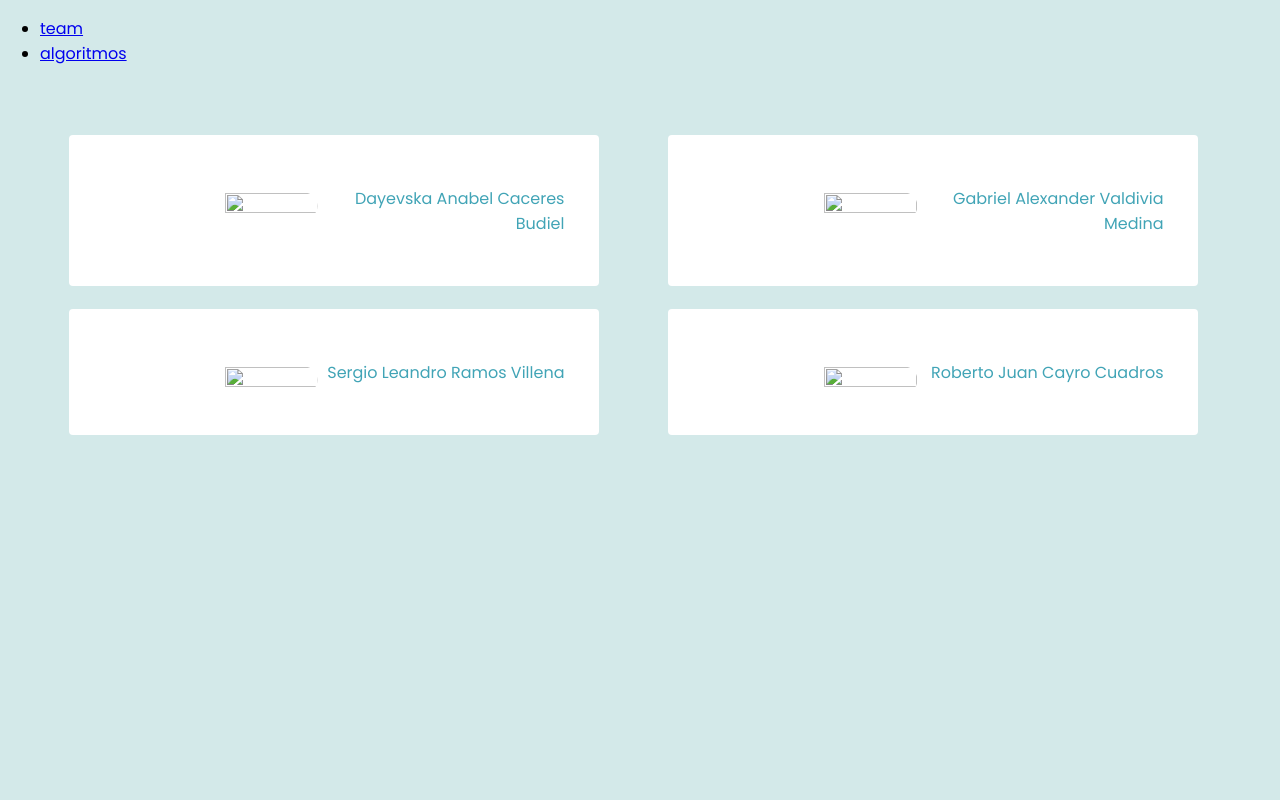
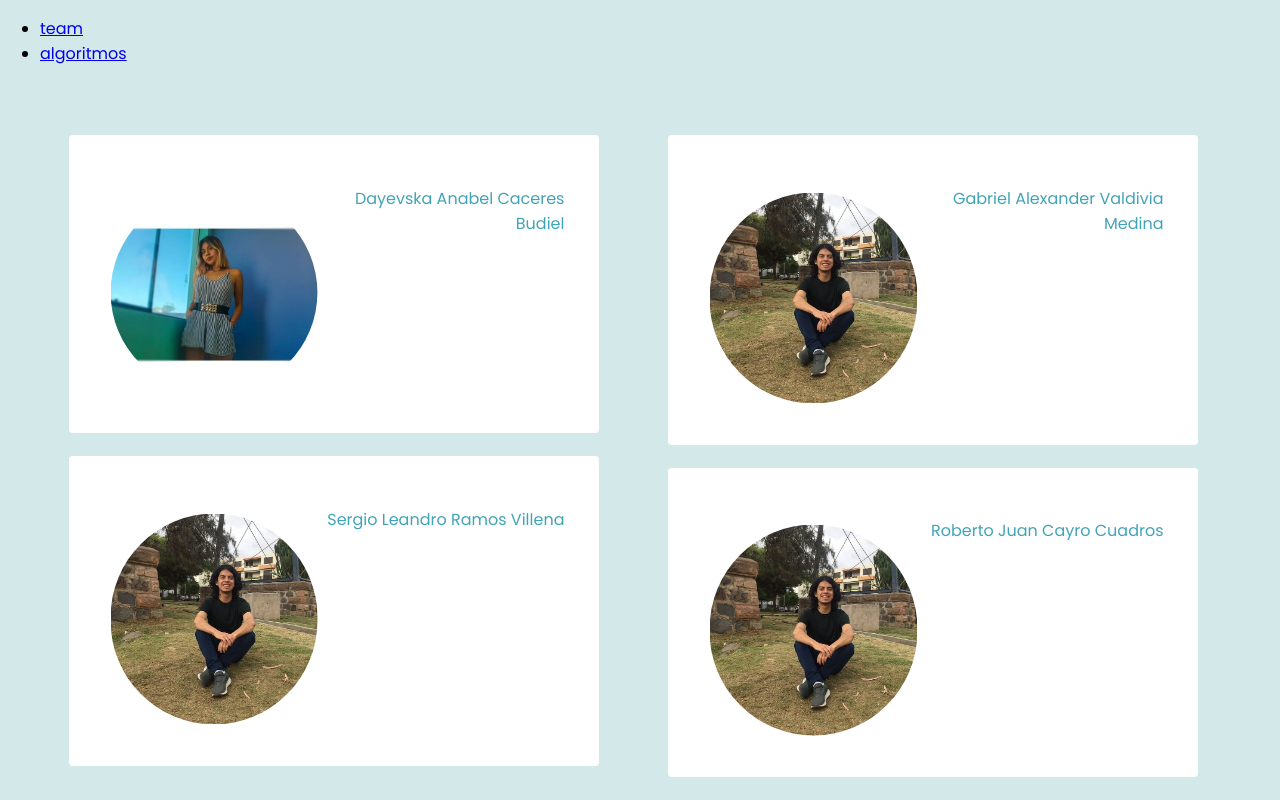
Before and after one commit to UCSP-CS2B1/frontend-laboratory-grupo-7, a website: page index.html in a window 1280 px wide. Drawn offline with nearby package versions, Linux system fonts and the light colour scheme; files that its build step writes are made by us from their sources.

Commit message:
dayevska

```diff
--- a/index.html
+++ b/index.html
@@ -27,7 +27,7 @@
           <div id="izquierda">
              <form method="post">
                 <p>
-                   <img class="foto" src="daye.png" >
+                   <img class="foto" src="images/daye.png" >
                    <label> Dayevska Anabel Caceres Budiel </label>
                 </p>
              </form>
@@ -35,7 +35,7 @@
            <div id="derecha">
              <form method="post">
                 <p>
-                   <img class="foto" src="valdi.png" >
+                   <img class="foto" src="images/valdi.png" >
                    <label> Gabriel Alexander Valdivia Medina </label>
                 </p>
              </form>
@@ -43,7 +43,7 @@
            <div id="izquierda">
               <form method="post">
                 <p>
-                   <img class="foto" src="valdi.png" >
+                   <img class="foto" src="images/valdi.png" >
                    <label> Sergio Leandro Ramos Villena  </label>
                 </p>
               </form>
@@ -51,7 +51,7 @@
             <div id="derecha">
               <form method="post">
                 <p>
-                   <img class="foto" src="valdi.png" >
+                   <img class="foto" src="images/valdi.png" >
                    <label> Roberto Juan Cayro Cuadros  </label>
                 </p>
               </form>
```
